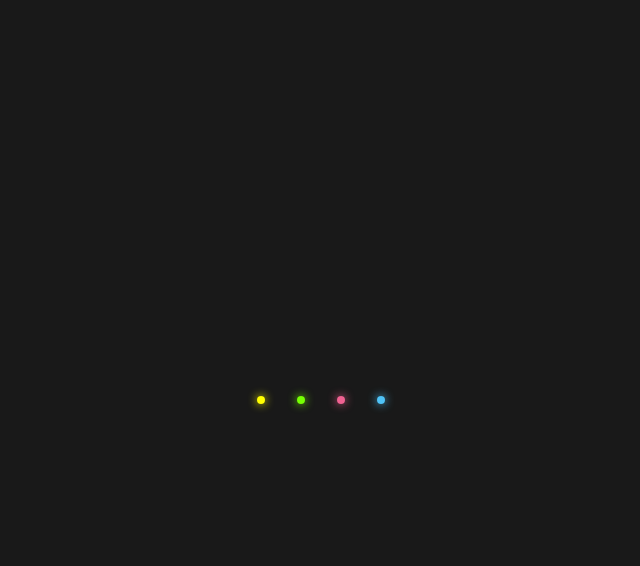
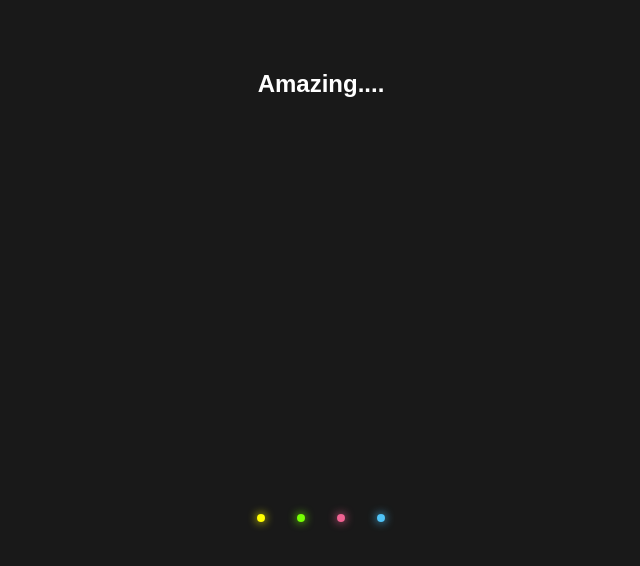
Before and after one commit to iCreator8/myFirstRepo, a plain HTML site: page index.html in a window 1280 px wide. Shown: the whole page, without its empty margins (319-959 px from the left). Drawn offline with Linux system fonts and the light colour scheme.

Commit message:
added header

```diff
--- a/index.html
+++ b/index.html
@@ -9,12 +9,15 @@
   </head>
 
   <body>
+    <div>
+      <h2>Amazing....</h2>
       <ul>
         <li></li>
         <li></li>
         <li></li>
         <li></li>
       </ul>
+    </div>
   </body>
 
 </html>
--- a/styles.css
+++ b/styles.css
@@ -40,6 +40,12 @@ ul li {
 	}
 }
 
+h2 {
+	text-align: center;
+	color: white;
+	margin-top: 70px;
+}
+
 ul li:nth-child(1) {
 	animation-delay: -1.4s;
 	background: #ffff00;
@@ -63,6 +69,7 @@ ul li:nth-child(4) {
 	background: #4fc3f7;
 	box-shadow: 0 0 50px #4fc3f7;
 }
+
 /*
 ul li:nth-child(5) {
   animation-delay: -0.6s;
```
Lines whose indentation alone changed are shown as unchanged.
